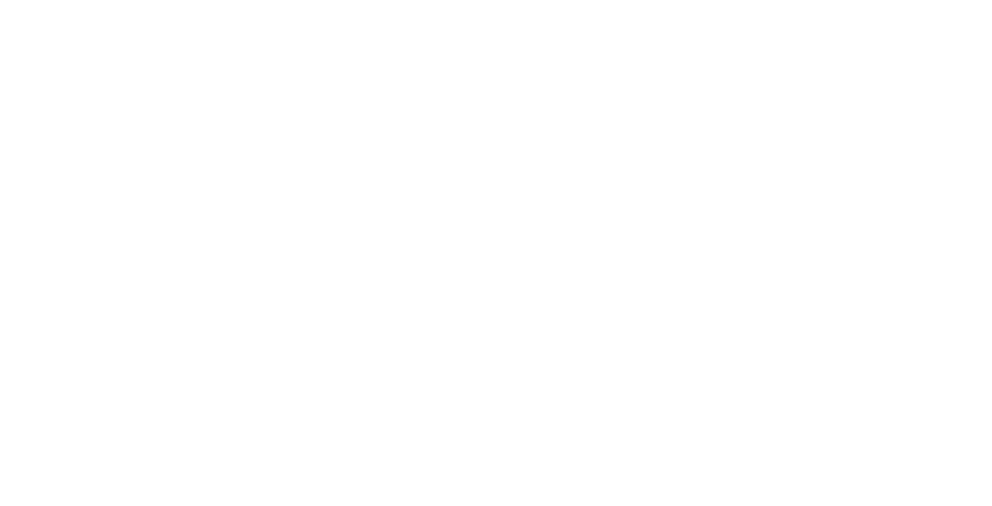
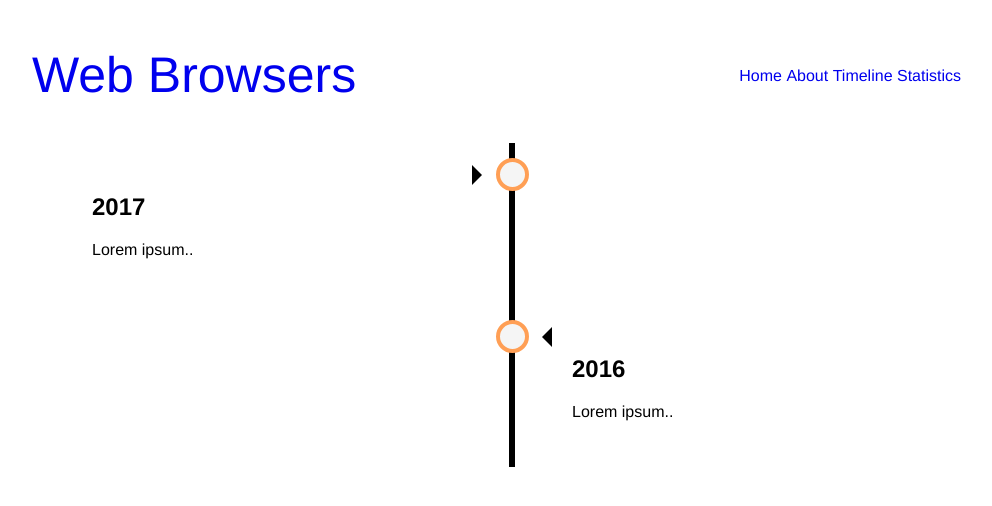
Before and after one commit to roccotg8/is117_finalProject, a plain HTML site: page docs/timeline.html in a window 1280 px wide. Shown: the whole page, without its empty margins (128-1120 px from the left). Drawn offline with Linux system fonts and the light colour scheme.

Commit message:
finished styling for timeline just needs content

```diff
--- a/docs/css/styles.css
+++ b/docs/css/styles.css
@@ -139,3 +139,90 @@ a:link, a:visited {
     text-decoration: none;
     text-decoration-color: black;
 }
+
+
+.timelineSpacing {
+    box-sizing: border-box;
+}
+
+.timeline {
+    position: relative;
+    max-width: 1200px;
+    margin: 0 auto;
+}
+
+.timeline::after {
+    content: '';
+    position: absolute;
+    width: 6px;
+    background-color: black;
+    top: 0;
+    bottom: 0;
+    left: 50%;
+    margin-left: -3px;
+}
+
+.timelineContainer {
+    padding: 10px 30px;
+    position: relative;
+    background-color: inherit;
+    width: 50%;
+}
+
+.timelineContainer::after {
+    content: '';
+    position: absolute;
+    width: 25px;
+    height: 25px;
+    right: -17px;
+    background-color: whitesmoke;
+    border: 4px solid #FF9F55;
+    top: 15px;
+    border-radius: 50%;
+    z-index: 1;
+}
+
+.timelineLeft {
+    left: 0;
+}
+
+.timelineRight {
+    left: 50%;
+}
+
+.timelineLeft::before {
+    content: " ";
+    height: 0;
+    position: absolute;
+    top: 22px;
+    width: 0;
+    z-index: 1;
+    right: 30px;
+    border: medium solid black;
+    border-width: 10px 0 10px 10px;
+    border-color: transparent transparent transparent black;
+}
+
+.timelineRight::before {
+    content: " ";
+    height: 0;
+    position: absolute;
+    top: 22px;
+    width: 0;
+    z-index: 1;
+    left: 30px;
+    border: medium solid black;
+    border-width: 10px 10px 10px 0;
+    border-color: transparent black transparent transparent;
+}
+
+.timelineRight::after {
+    left: -16px;
+}
+
+.timelineContent {
+    padding: 20px 30px;
+    background-color: white;
+    position: relative;
+    border-radius: 6px;
+}
--- a/docs/timeline.html
+++ b/docs/timeline.html
@@ -0,0 +1,51 @@
+<!doctype html>
+
+<html lang="en">
+<head>
+    <meta charset="utf-8">
+
+    <title>Rocco Galante final project</title>
+    <meta name="description" content="Rocco Galante final project">
+    <meta name="author" content="SitePoint">
+    <link rel="stylesheet" href="css/styles.css">
+
+</head>
+
+<body>
+
+<div id="wrapper" class="marginCenter">
+    <div id="top">
+        <div id="logo" class="goldenSmall floatLeft">
+            <a href="index.html" style="font-size: 50px;"<h1>Web Browsers</h1></a>
+        </div> <!-- title -->
+
+        <div id="menu" class="goldenBig floatLeft textRight wrapperPaddingRight">
+            <ul class="clearMargin clearPadding">
+                <li class="displayInline"><a href="index.html">Home</a></li>
+                <li class="displayInline"><a href="about.html">About</a></li>
+                <li class="displayInline"><a href="timeline.html">Timeline</a></li>
+                <li class="displayInline"><a href="noteablethings.html">Statistics</a></li>
+            </ul>
+        </div> <!-- menu -->
+    </div> <!-- top -->
+
+    <div class="timeline timelineSpacing">
+        <div class="timelineContainer timelineLeft timelineSpacing">
+            <div class="timelineContent timelineSpacing">
+                <h2>2017</h2>
+                <p>Lorem ipsum..</p>
+            </div>
+        </div>
+        <div class="timelineContainer timelineRight timelineSpacing">
+            <div class="timelineContent timelineSpacing">
+                <h2>2016</h2>
+                <p>Lorem ipsum..</p>
+            </div>
+        </div>
+    </div>
+
+</div>
+
+<script src="js/scripts.js"></script>
+</body>
+</html>
```
Also changed, not shown: docs/index.html (line endings or trailing spaces).
